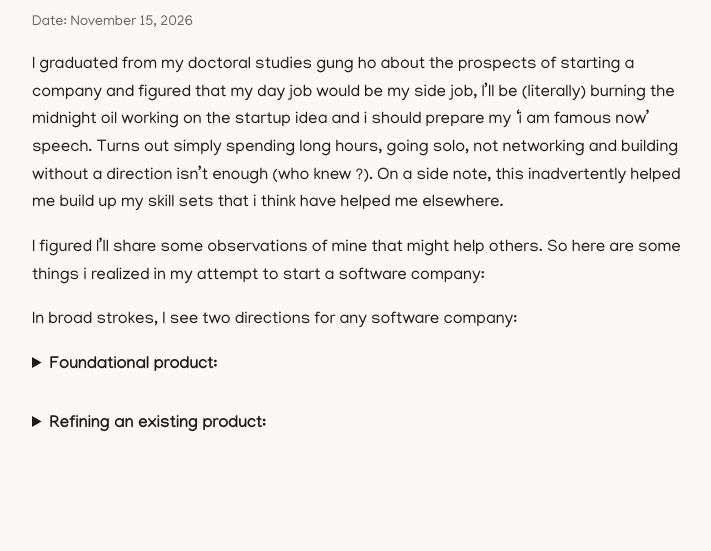
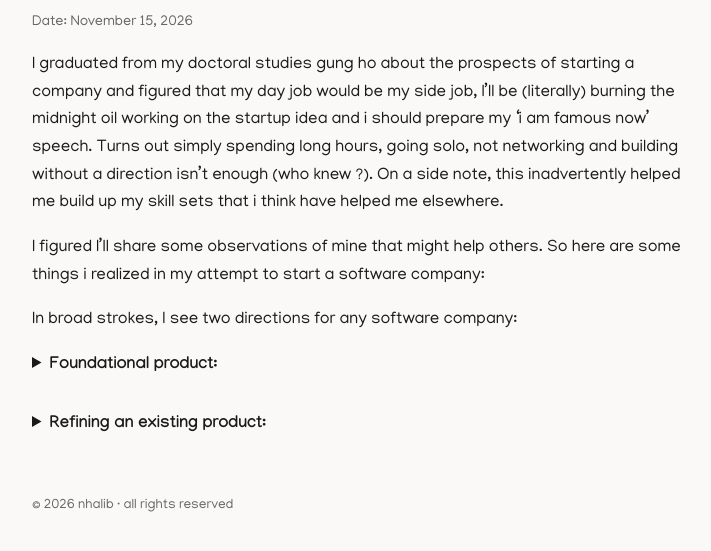
Before and after one commit to nhalib/nhalib.github.io, a plain HTML site: page observation.html in a window 1280 px wide. Shown: the part 157-708 px from the top of the page, without its empty margins (272-983 px from the left). Drawn offline with Linux system fonts and the light colour scheme.

Commit message:
Add copyright footer to both pages

```diff
--- a/observation.html
+++ b/observation.html
@@ -71,6 +71,11 @@
     details ul {
       margin-top: 0;
     }
+    footer {
+      font-size: 0.85rem;
+      color: var(--muted);
+      margin-top: 3rem;
+    }
   </style>
 </head>
 <body>
@@ -123,6 +128,8 @@
         <li><p>The field of scaling infrastructure and setting up a robust DevOps system is ripe with things to learn and tweak, hence its very easy to get distracted from the actual point of focus which is to understand what is it that provides value to a user.</p></li>
       </ul>
     </details>
+
+    <footer>&copy; 2026 nhalib &middot; all rights reserved</footer>
   </main>
 </body>
 </html>
```
Also changed, not shown: index.html (+6 -0 lines).
